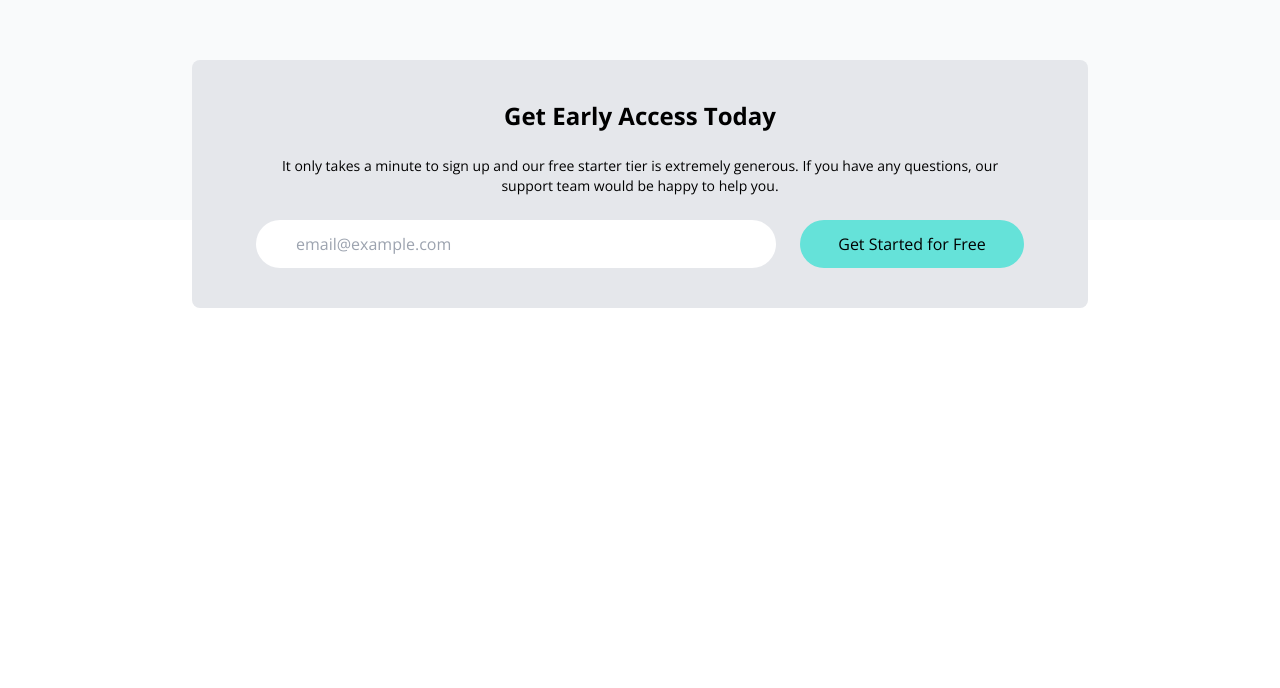
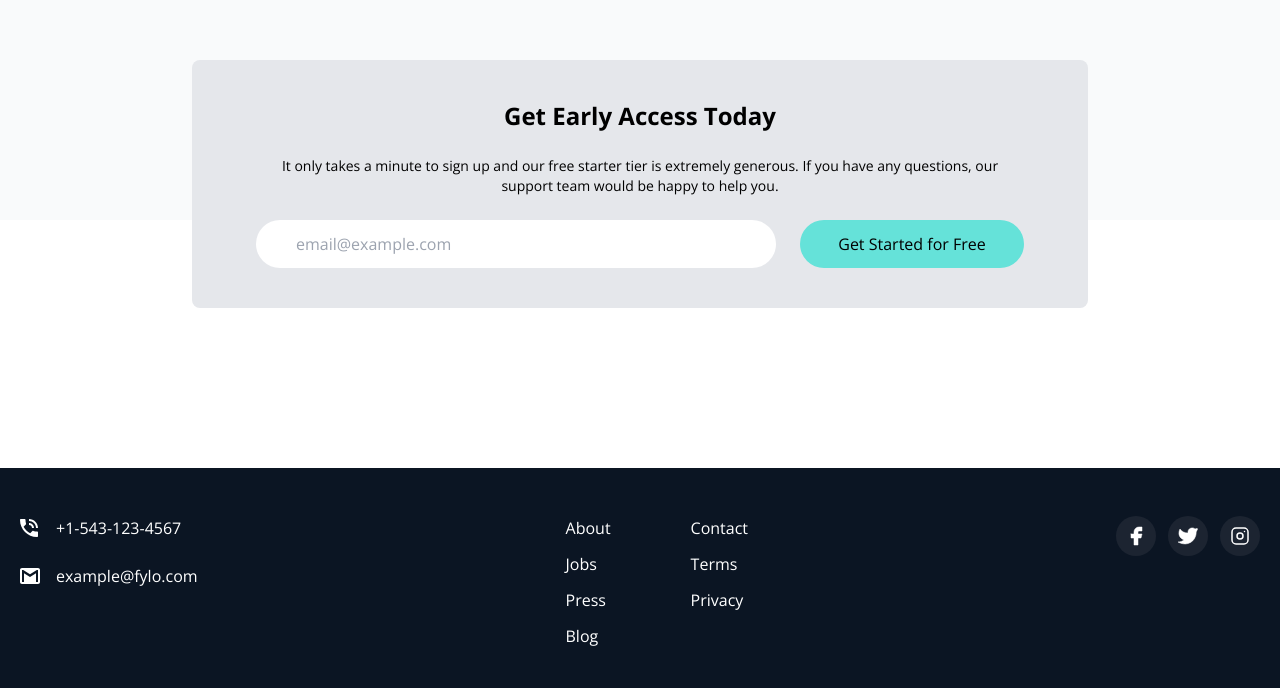
Before and after one commit to Dawit-wt/Fylo, a website: page index.html in a window 1280 px wide. Shown: the part 3308-3996 px from the top of the page. Before the commit the page ends 3776 px from the top, so only its background shows below. Drawn offline with nearby package versions, Linux system fonts and the light colour scheme.

Commit message:
fixed smooth scroll and completed footer

```diff
--- a/index.html
+++ b/index.html
@@ -346,5 +346,78 @@
         </div>
       </div>
     </section>
+
+    <!--  footer -->
+    <footer id="footer" class="bg-darkBlue2 text-white">
+      <div class="container mx-auto pt-12 px-5 pb-10">
+        <!--        container for items -->
+        <div
+          class="flex flex-col justify-between space-y-24 md:flex-row md:space-y-0"
+        >
+          <!--          email and phone-->
+          <div class="mt-10 space-y-6">
+            <div class="flex items-center space-x-3 md:-mt-10">
+              <div class="w-6">
+                <img src="images/icon-phone.svg" alt="" class="scale-10" />
+              </div>
+              <div>+1-543-123-4567</div>
+            </div>
+            <div class="flex items-center space-x-3 md:-mt-10">
+              <div class="w-6">
+                <img src="images/icon-email.svg" alt="" class="scale-10" />
+              </div>
+              <div>example@fylo.com</div>
+            </div>
+          </div>
+
+          <!--          menus-->
+          <div
+            class="flex flex-col space-y-10 text-xl md:text-base md:space-x-20 md:space-y-0 md:flex-row"
+          >
+            <div class="flex flex-col space-y-3">
+              <a href="#">About</a>
+              <a href="#">Jobs</a>
+              <a href="#">Press</a>
+              <a href="#">Blog</a>
+            </div>
+            <div class="flex flex-col space-y-3">
+              <a href="#">Contact</a>
+              <a href="#">Terms</a>
+              <a href="#">Privacy</a>
+            </div>
+          </div>
+          <!--          social-->
+          <div class="flex justify-center pb-10 space-x-3">
+            <div>
+              <a href="#">
+                <img
+                  src="images/facebook.svg"
+                  alt=""
+                  class="p-2 bg-darkBlue rounded-full ficon"
+                />
+              </a>
+            </div>
+            <div>
+              <a href="#">
+                <img
+                  src="images/twitter.svg"
+                  alt=""
+                  class="p-2 bg-darkBlue rounded-full ficon"
+                />
+              </a>
+            </div>
+            <div>
+              <a href="#">
+                <img
+                  src="images/instagram.svg"
+                  alt=""
+                  class="p-2 bg-darkBlue rounded-full ficon"
+                />
+              </a>
+            </div>
+          </div>
+        </div>
+      </div>
+    </footer>
   </body>
 </html>
--- a/input.css
+++ b/input.css
@@ -1,3 +1,8 @@
 @tailwind base;
 @tailwind components;
 @tailwind utilities;
+
+
+.ficon:hover {
+    filter: invert(80%) sepia(37%) saturate(7048%) hue-rotate(132deg) brightness(105%) contrast(104%);
+}
```
Also changed, not shown: css/style.css.
